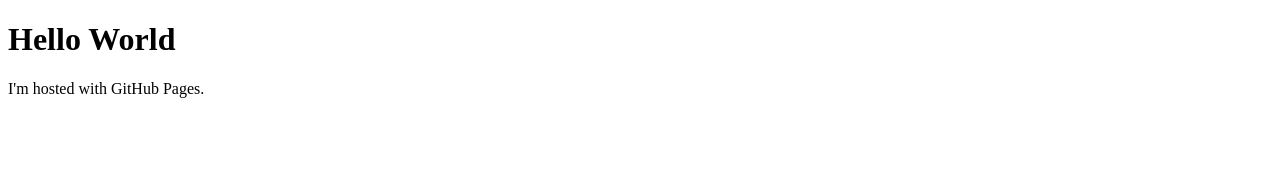
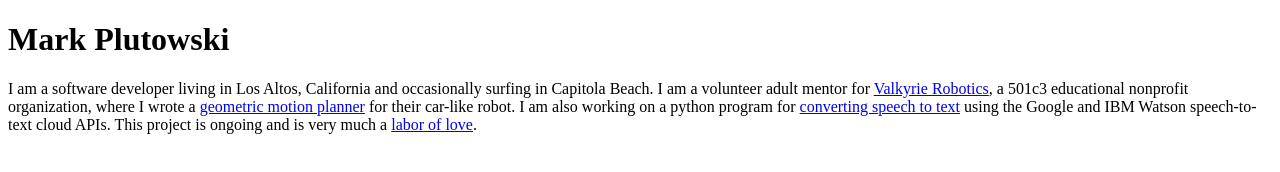
Before and after one commit to pluteski/pluteski.github.io, a plain HTML site: page index.html in a window 1280 px wide. Drawn offline with Linux system fonts and the light colour scheme.

Commit message:
Update index.html

```diff
--- a/index.html
+++ b/index.html
@@ -1,7 +1,19 @@
 <!DOCTYPE html>
-<html>
+<html lang="en">
+<head>
+    <meta charset="UTF-8">
+    <title>Mark Plutowski</title>
 <body>
-<h1>Hello World</h1>
-<p>I'm hosted with GitHub Pages.</p>
+<h1>Mark Plutowski</h1>
+<p>I am a software developer living in Los Altos, California and occasionally surfing in Capitola Beach.
+I am a volunteer adult mentor for <a href="http://valkyrierobotics.com/">Valkyrie Robotics</a>, a 501c3
+    educational nonprofit organization, where I wrote a
+    <a href="https://github.com/pluteski/first2017mp/wiki">geometric motion planner</a> for their car-like robot.
+    I am also working on a python program for
+    <a href="https://github.com/pluteski/speech-to-text/wiki/Background">converting speech to text</a>
+    using the Google and IBM Watson speech-to-text cloud APIs.
+    This project is ongoing and is very much a
+    <a href="https://pluteski.github.io/speech-to-text">labor of love</a>.
+</p>
 </body>
 </html>
```
